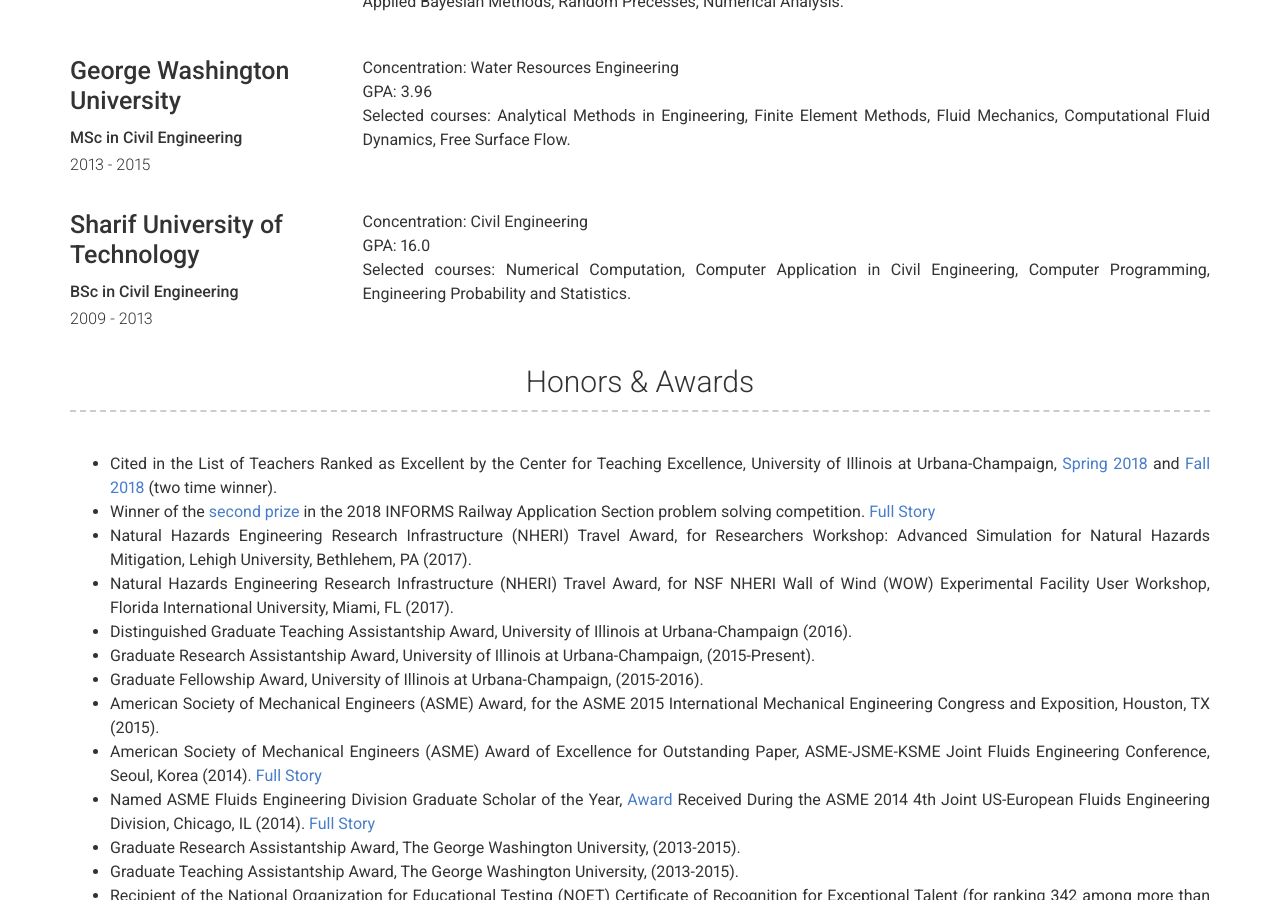
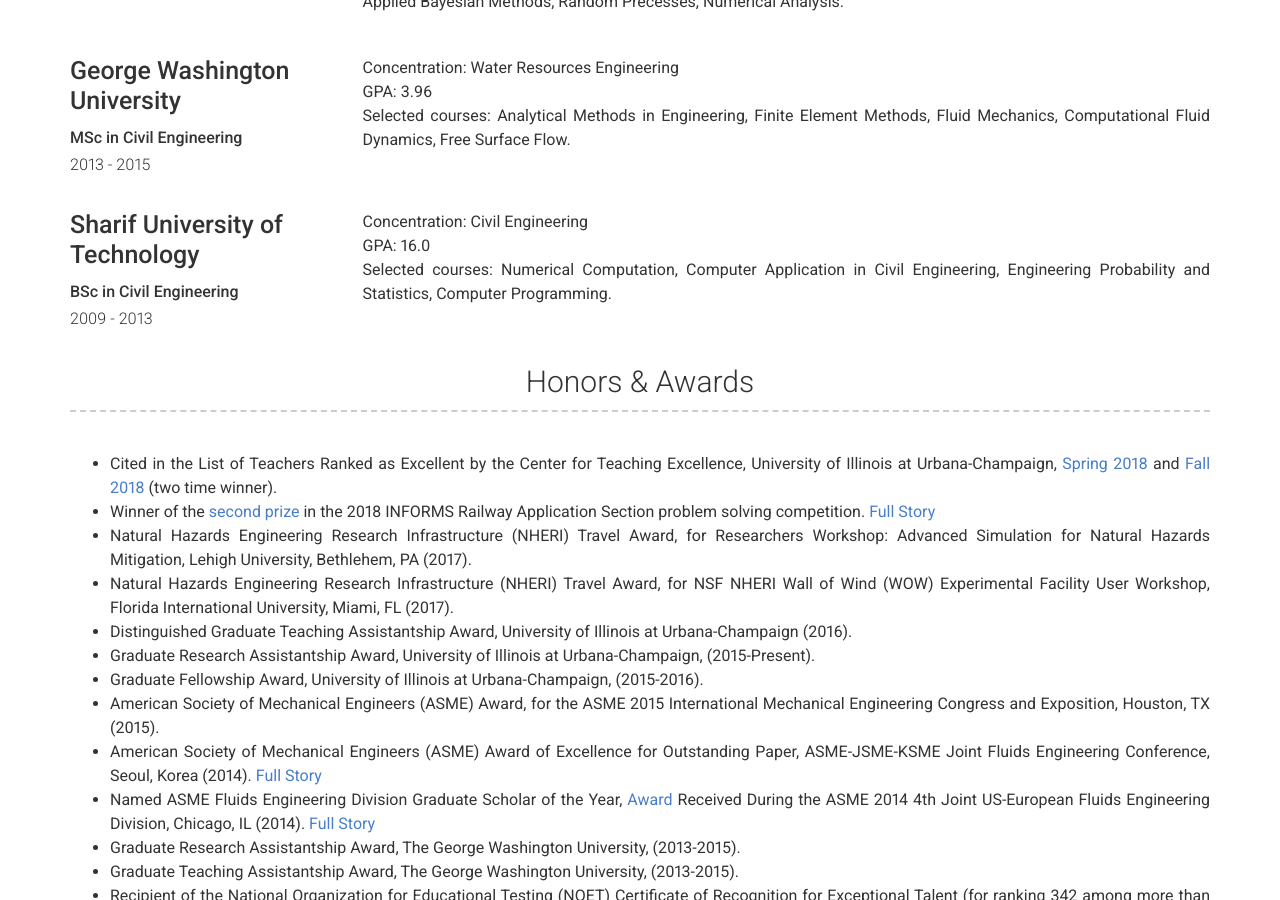
Before and after one commit to mnabian/mnabian.github.io, a Jekyll site: the page built from index.md, in a window 1280 px wide and 900 px high, scrolled down 4459 px. Built offline with Jekyll 4.4.1, drawn with Linux system fonts in a browser that asks for light colours.

Commit message:
Initial commit

```diff
--- a/_data/education.yml
+++ b/_data/education.yml
@@ -26,4 +26,4 @@
   description: |
     Concentration: Civil Engineering
     <br />GPA: 16.0
-    <br />Selected courses: Numerical Computation, Computer Application in Civil Engineering, Computer Programming, Engineering Probability and Statistics.
+    <br />Selected courses: Numerical Computation, Computer Application in Civil Engineering, Engineering Probability and Statistics, Computer Programming.
```
